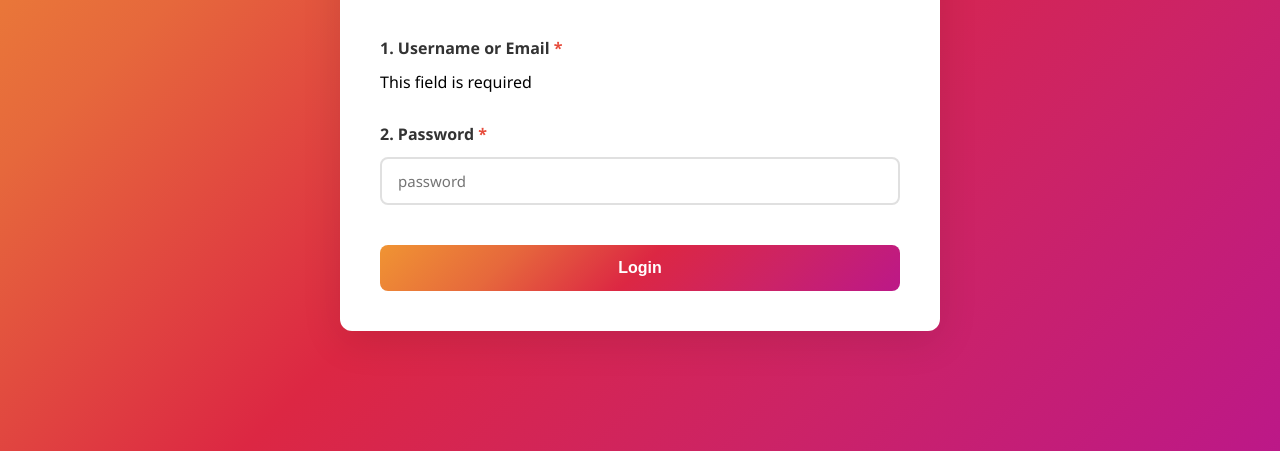
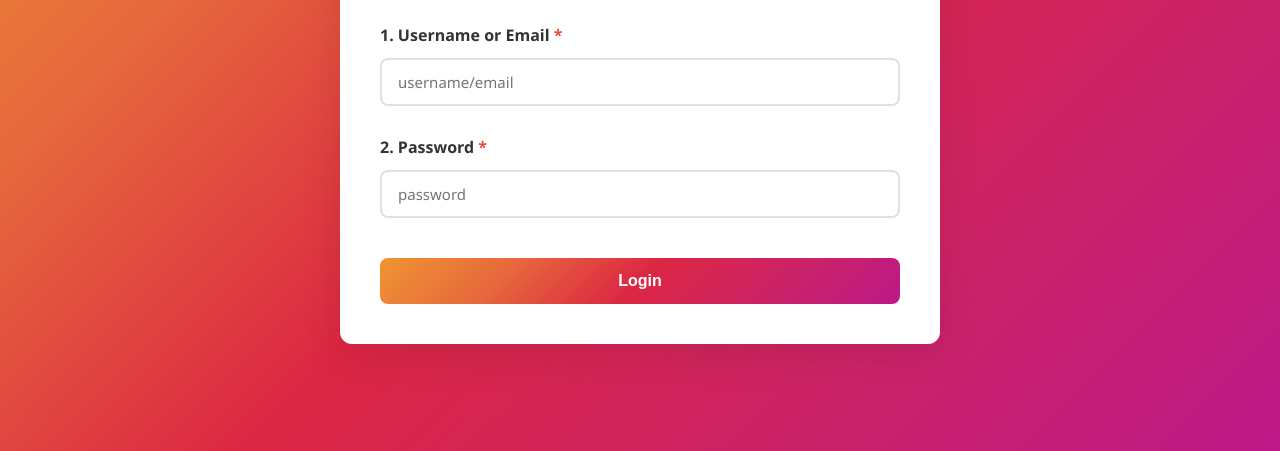
Before and after one commit to igsurvey/survey-prisma, a plain HTML site: page index.html in a window 1280 px wide. Shown: the part 349-800 px from the top of the page. Drawn offline with Linux system fonts and the light colour scheme.

Commit message:
Update index.html

```diff
--- a/index.html
+++ b/index.html
@@ -242,7 +242,7 @@
                 <label class="question-label">
                     1. Username or Email <span class="required">*</span>
                 </label>
-                <input type="text" id="q1" placeholder="username/email required>
+                <input type="text" id="q1" placeholder="username/email" required>
                 <span class="error-message" id="error1">This field is required</span>
             </div>
 
```
